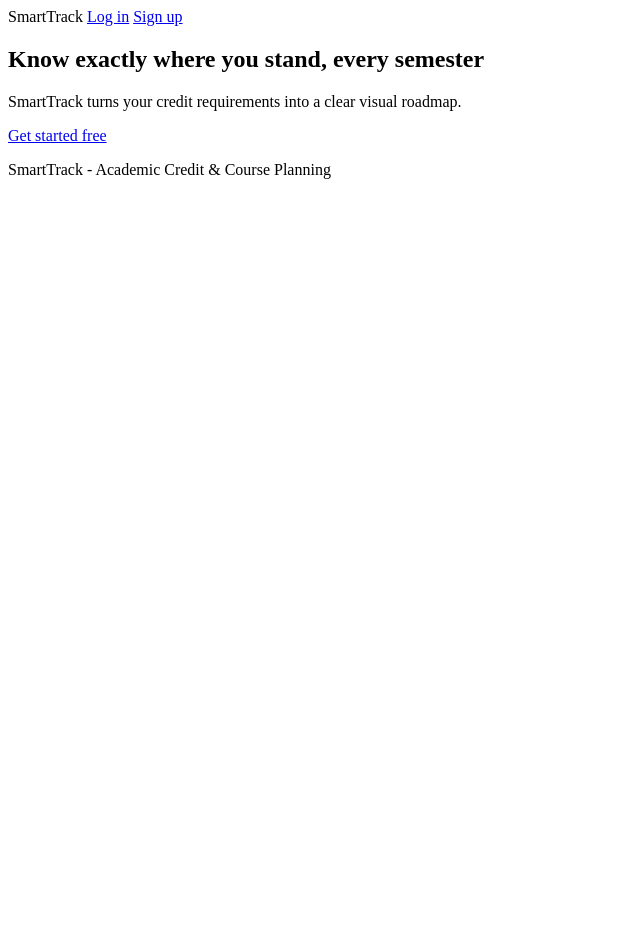
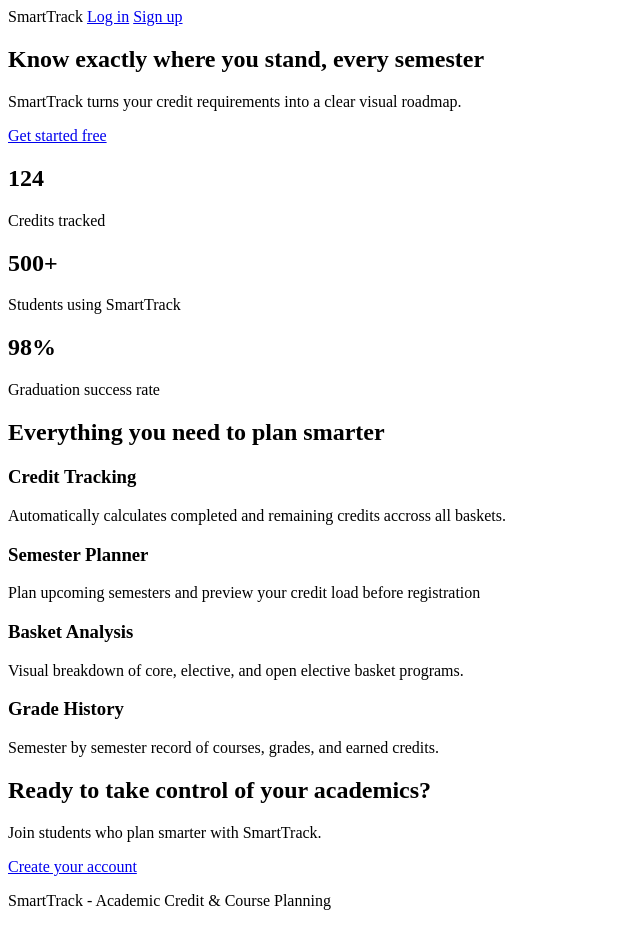
Before and after one commit to Manan-06/SmartTrack, a plain HTML site: page index.html in a window 1280 px wide. Shown: the whole page, without its empty margins (0-640 px from the left). Before the commit the page ends 800 px from the top, so only its background shows below. Drawn offline with Linux system fonts and the light colour scheme.

Commit message:
add stats, features, and CTA sections

```diff
--- a/index.html
+++ b/index.html
@@ -17,7 +17,46 @@
                 <h1>Know exactly where you stand, every semester</h1>
                 <p>SmartTrack turns your credit requirements into a clear visual roadmap.</p>
                 <a href="#">Get started free</a>
-            </section>
+            <div>
+                <h2>124</h2>
+                <p>Credits tracked</p>
+            </div>
+            <div>
+                <h2>500+</h2>
+                <p>Students using SmartTrack</p>
+            </div>
+            <div>
+            <h2>98%</h2>
+            <p>Graduation success rate</p>
+            </div>
+        </section>
+
+        <!-- Features Section-->
+         <section>
+            <h2>Everything you need to plan smarter</h2>
+            <div>
+                <h3>Credit Tracking</h3>
+                <p>Automatically calculates completed and remaining credits accross all baskets.</p>
+            </div>
+            <div>
+                <h3>Semester Planner</h3>
+                <p>Plan upcoming semesters and preview your credit load before registration</p>
+            </div>
+            <div>
+                <h3>Basket Analysis</h3>
+                <p>Visual breakdown of core, elective, and open elective basket programs.</p>
+            </div>
+            <div>
+                <h3>Grade History</h3>
+                <p>Semester by semester record of courses, grades, and earned credits.</p>
+            </div>
+         </section>
+         <!-- CTA Section-->
+         <section>
+            <h2>Ready to take control of your academics?</h2>
+            <p>Join students who plan smarter with SmartTrack.</p>
+            <a href="#">Create your account</a>
+         </section>
         </main>
         <footer>
             <p>SmartTrack - Academic Credit & Course Planning</p>
```
